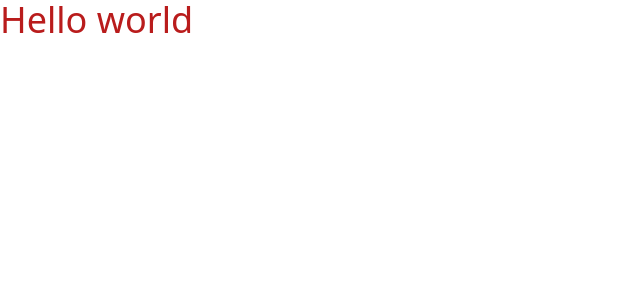
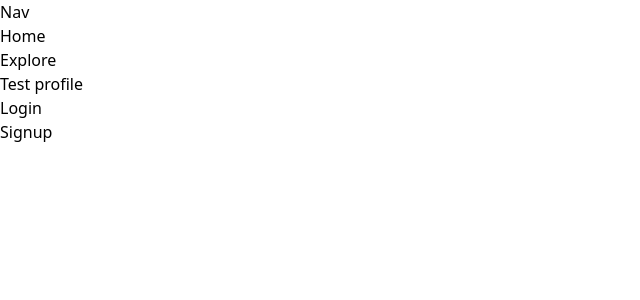
Before and after one commit to piogru/photo24_frontend, a React (Vite) app: page / in a window 1280 px wide. Shown: the top 300 px of the page, without its empty margins (0-640 px from the left). Built offline with nearby package versions, Linux system fonts and the light colour scheme.

Commit message:
feat: Create basic routing structure

```diff
--- a/package.json
+++ b/package.json
@@ -18,10 +18,11 @@
     "react-router-dom": "^6.26.0"
   },
   "devDependencies": {
+    "@tanstack/eslint-plugin-query": "^5.51.15",
+    "@tanstack/react-query-devtools": "^5.51.23",
     "@testing-library/jest-dom": "^6.4.8",
     "@testing-library/react": "^16.0.0",
     "@testing-library/user-event": "^14.5.2",
-    "@tanstack/eslint-plugin-query": "^5.51.15",
     "@types/react": "^18.3.3",
     "@types/react-dom": "^18.3.0",
     "@typescript-eslint/eslint-plugin": "^7.15.0",
@@ -34,8 +35,8 @@
     "eslint-plugin-react-hooks": "^4.6.2",
     "eslint-plugin-react-refresh": "^0.4.7",
     "jsdom": "^24.1.1",
+    "postcss": "^8.4.41",
     "prettier": "3.3.3",
-    "postcss": "^8.4.41",
     "tailwindcss": "^3.4.7",
     "typescript": "^5.2.2",
     "vite": "^5.3.4",
--- a/src/App.tsx
+++ b/src/App.tsx
@@ -1,7 +1,9 @@
+import { Outlet } from "react-router-dom";
+
 function App() {
   return (
     <>
-      <h1 className="text-red-700 text-4xl">Hello world</h1>
+      <Outlet />
     </>
   );
 }
--- a/src/BaseRoutes.tsx
+++ /dev/null
@@ -1,15 +0,0 @@
-import { createBrowserRouter, RouterProvider } from "react-router-dom";
-import App from "./App.tsx";
-import ErrorPage from "./features/core/components/ErrorPage.tsx";
-
-const router = createBrowserRouter([
-  {
-    path: "/",
-    element: <App />,
-    errorElement: <ErrorPage />,
-  },
-]);
-
-export default function BaseRoutes() {
-  return <RouterProvider router={router} />;
-}
--- /dev/null
+++ b/src/features/core/components/Navbar.tsx
@@ -0,0 +1,26 @@
+import { Link } from "react-router-dom";
+
+export default function Navbar() {
+  return (
+    <nav>
+      <div>Nav</div>
+      <ul>
+        <li>
+          <Link to="/">Home</Link>
+        </li>
+        <li>
+          <Link to="/explore">Explore</Link>
+        </li>
+        <li>
+          <Link to="/profile">Test profile</Link>
+        </li>
+        <li>
+          <Link to="/accounts/login">Login</Link>
+        </li>
+        <li>
+          <Link to="/accounts/signup">Signup</Link>
+        </li>
+      </ul>
+    </nav>
+  );
+}
--- /dev/null
+++ b/src/features/core/components/NavbarWrapper.tsx
@@ -0,0 +1,11 @@
+import { Outlet } from "react-router-dom";
+import Navbar from "./Navbar";
+
+export default function NavbarWrapper() {
+  return (
+    <div>
+      <Navbar />
+      <Outlet />
+    </div>
+  );
+}
--- /dev/null
+++ b/src/features/core/routes/Routes.tsx
@@ -0,0 +1,52 @@
+import { createBrowserRouter, RouterProvider } from "react-router-dom";
+import App from "../../../App.tsx";
+import ErrorPage from "../components/ErrorPage.tsx";
+import Profile from "../../profiles/components/Profile.tsx";
+import NavbarWrapper from "../components/NavbarWrapper.tsx";
+
+const router = createBrowserRouter([
+  {
+    path: "/",
+    element: <App />,
+    errorElement: <ErrorPage />,
+    children: [
+      {
+        path: "",
+        element: <NavbarWrapper />,
+        children: [
+          {
+            path: ":accountName",
+            element: <Profile />,
+            children: [
+              {
+                path: "",
+                element: <div>Posts</div>,
+              },
+              {
+                path: "saved",
+                element: <div>Saved</div>,
+              },
+            ],
+          },
+          {
+            path: "explore",
+            element: <div>Explore</div>,
+          },
+        ],
+      },
+
+      {
+        path: "/accounts/login",
+        element: <div>Login</div>,
+      },
+      {
+        path: "/accounts/signup",
+        element: <div>Signup</div>,
+      },
+    ],
+  },
+]);
+
+export default function Routes() {
+  return <RouterProvider router={router} />;
+}
--- /dev/null
+++ b/src/features/profiles/components/Profile.tsx
@@ -0,0 +1,3 @@
+export default function Profile() {
+  return <div>Profile</div>;
+}
--- a/src/main.tsx
+++ b/src/main.tsx
@@ -1,10 +1,17 @@
 import React from "react";
 import ReactDOM from "react-dom/client";
 import "./index.css";
-import BaseRoutes from "./BaseRoutes.tsx";
+import { QueryClient, QueryClientProvider } from "@tanstack/react-query";
+import { ReactQueryDevtools } from "@tanstack/react-query-devtools";
+import Routes from "./features/core/routes/Routes.tsx";
+
+const queryClient = new QueryClient();
 
 ReactDOM.createRoot(document.getElementById("root")!).render(
   <React.StrictMode>
-    <BaseRoutes />
-  </React.StrictMode>
+    <QueryClientProvider client={queryClient}>
+      <Routes />
+      <ReactQueryDevtools initialIsOpen={false} />
+    </QueryClientProvider>
+  </React.StrictMode>,
 );
```
Also changed, not shown: 1 other file (tests, documents, lock files or other folders).
